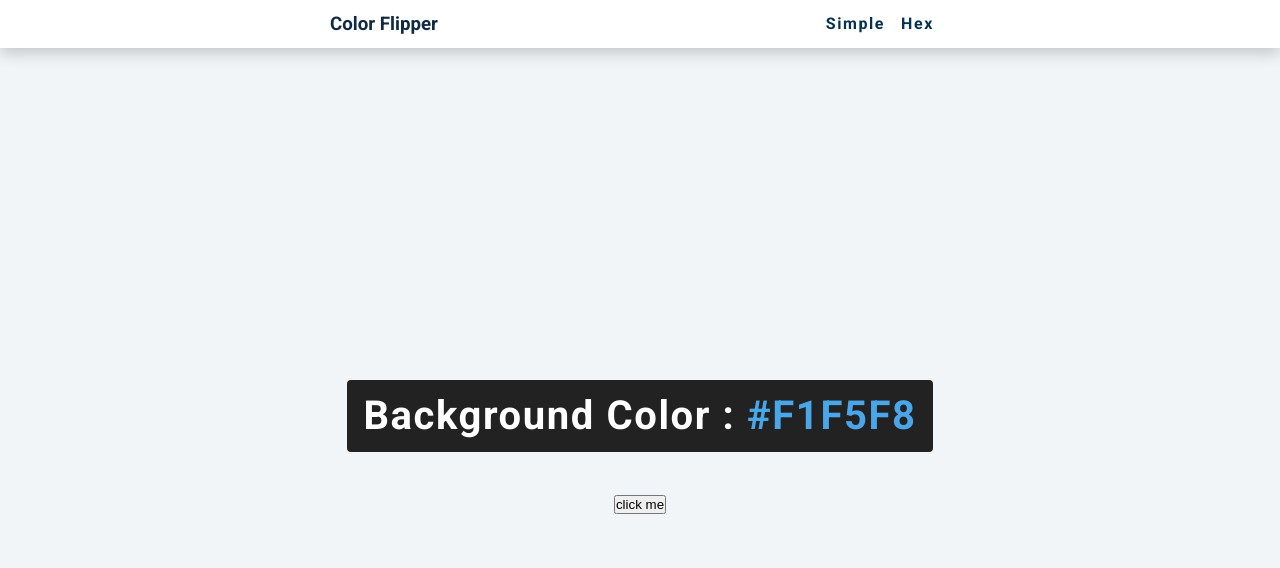
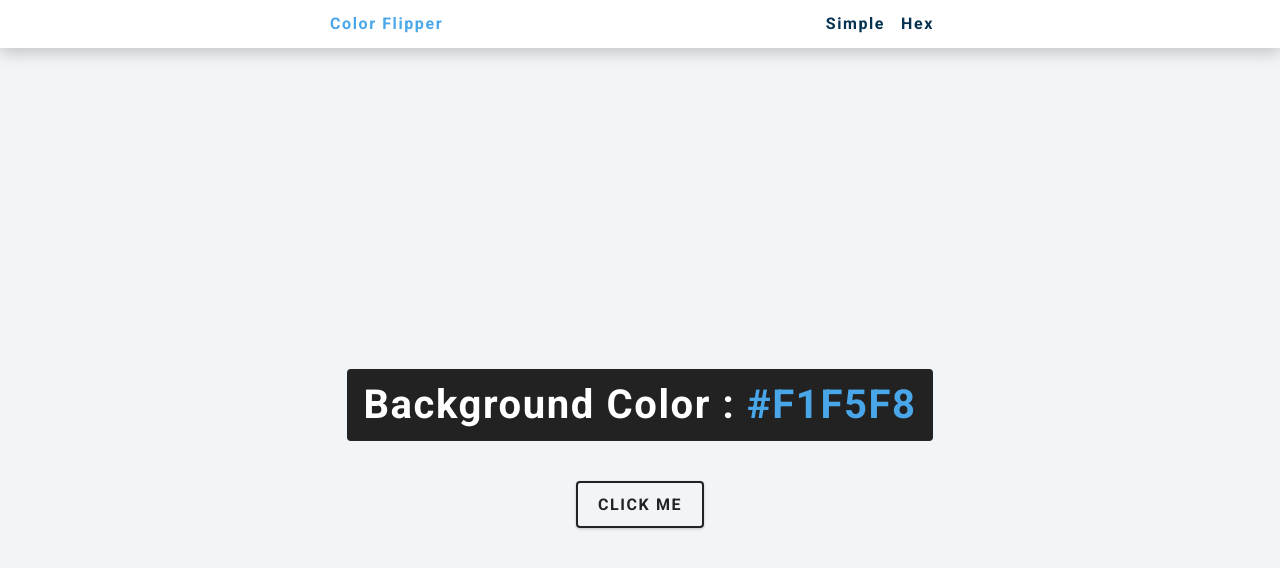
Before and after one commit to lukcnt/color-flipper, a plain HTML site: page hex.html in a window 1280 px wide. Drawn offline with Linux system fonts and the light colour scheme.

Commit message:
Fix the classes and ids

```diff
--- a/hex.html
+++ b/hex.html
@@ -10,7 +10,7 @@
 <body>
     <nav>
         <div class="nav-center">
-            <h3>Color Flipper</h3>
+            <h4>Color Flipper</h4>
             <ul class="nav-links">
                 <li>
                     <a href="index.html">Simple</a>
@@ -24,7 +24,7 @@
     <main>
         <div class="container">
             <h2>Background Color : <span class="color">#F1F5F8</span></h2>
-            <button class="btn btn-hero" id="btn">click me</button>
+            <button class="button button-hero" id="button">click me</button>
         </div>
     </main>
     <script src="./js/hex.js"></script>
```
